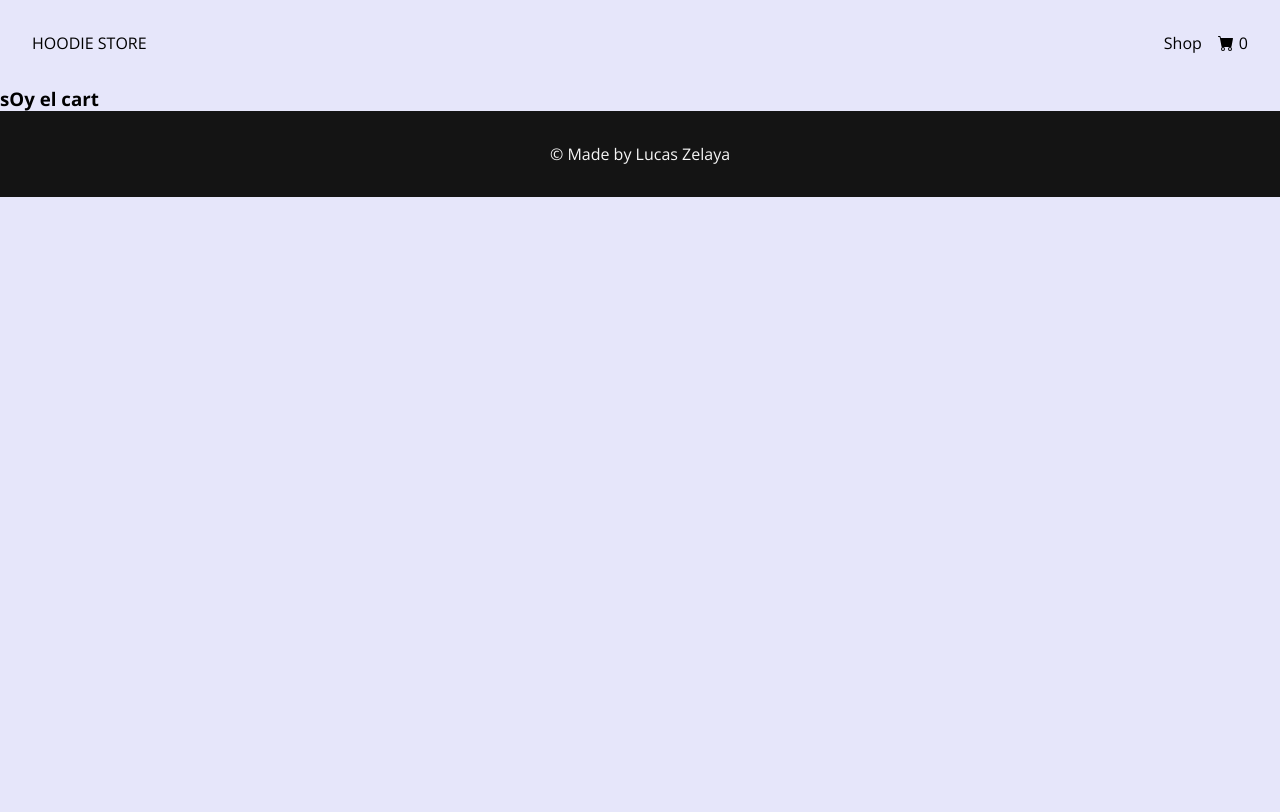
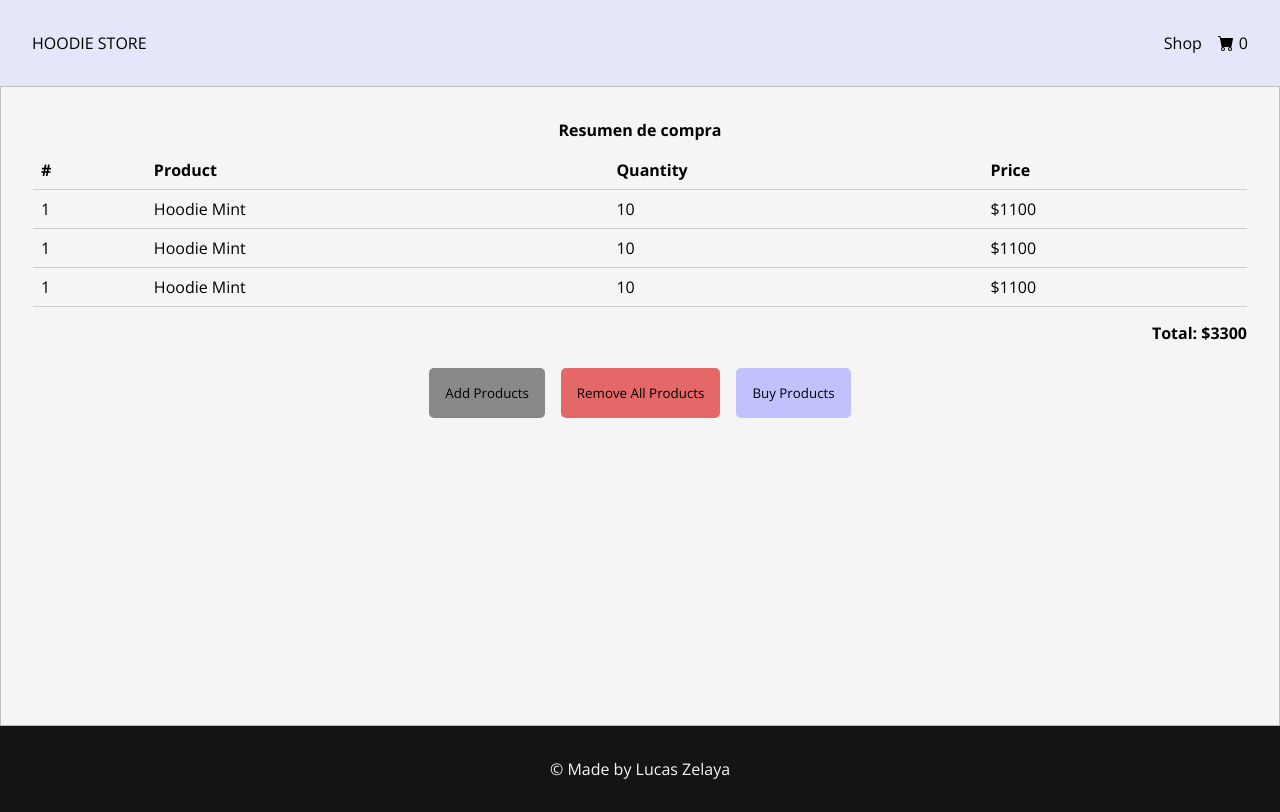
Before and after one commit to lvcas-z/App-HoodieStore, a React (Vite) app: page /cart in a window 1280 px wide. Built offline with nearby package versions, Linux system fonts and the light colour scheme.

Commit message:
tablas y estilos componente cart

```diff
--- /dev/null
+++ b/src/components/Cart/Cart.css
@@ -0,0 +1,55 @@
+.cart {
+    padding: 2rem;
+    border: 1px solid rgb(189, 189, 189);
+    background-color: whitesmoke;
+    height: 80vh
+}
+
+.cart-title {
+    text-align: center;
+    font-size: 1rem;
+    margin-bottom: 10px;
+}
+
+.cart-table {
+    width: 100%;
+    border-collapse: collapse;
+    margin-bottom: 15px;
+}
+
+.cart-table th,
+.cart-table td {
+    padding: 8px;
+    border-bottom: 1px solid #ccc;
+}
+
+.cart-table th {
+    text-align: left;
+    font-weight: bold;
+}
+
+.cart-total {
+    text-align: right;
+    font-weight: bold;
+}
+.cart-buttons{
+    padding-top: 1.5rem;
+    display: flex;
+    justify-content: center;
+    gap: 1rem;
+}
+.cart-buttons button{
+    cursor: pointer;
+    border: 0;
+    padding: 1rem;
+    border-radius: 5px;
+}
+.cart-add-btn{
+    background-color: #888888;
+}
+.cart-rm-btn{
+    background-color: rgb(229, 104, 104);
+}
+.cart-buy-btn{
+    background-color:#c1c1fd;;
+}
--- a/src/components/Cart/Cart.jsx
+++ b/src/components/Cart/Cart.jsx
@@ -1,10 +1,49 @@
 import React from 'react'
+import './Cart.css'
+import { useNavigate } from 'react-router-dom'
+const Cart = () => {
+    const navigate = useNavigate()
+    return (
+        <div className='cart'>
+            <h3 className='cart-title'>Resumen de compra</h3>
+            <table className="cart-table">
+                <thead>
+                    <tr>
+                        <th>#</th>
+                        <th>Product</th>
+                        <th>Quantity</th>
+                        <th>Price</th>
+                    </tr>
+                </thead>
+                <tbody>
+                    <tr>
+                        <td>1</td>
+                        <td>Hoodie Mint</td>
+                        <td>10</td>
+                        <td>$1100</td>
+                    </tr>
+                    <tr>
+                        <td>1</td>
+                        <td>Hoodie Mint</td>
+                        <td>10</td>
+                        <td>$1100</td>
+                    </tr>
+                    <tr>
+                        <td>1</td>
+                        <td>Hoodie Mint</td>
+                        <td>10</td>
+                        <td>$1100</td>
+                    </tr>
+                </tbody>
+            </table>
+            <p className='cart-total'>Total: $3300 </p>
+            <section className='cart-buttons'>
+                <button onClick={()=>navigate("/shop")} className='cart-add-btn'>Add Products</button>
+                <button className='cart-rm-btn'>Remove All Products</button>
+                <button className='cart-buy-btn'>Buy Products</button>
+            </section>
 
-const Cart = () => {
-    return (
-        <>
-            <h3>sOy el cart</h3>
-        </>
+        </div>
     )
 }
 
```
